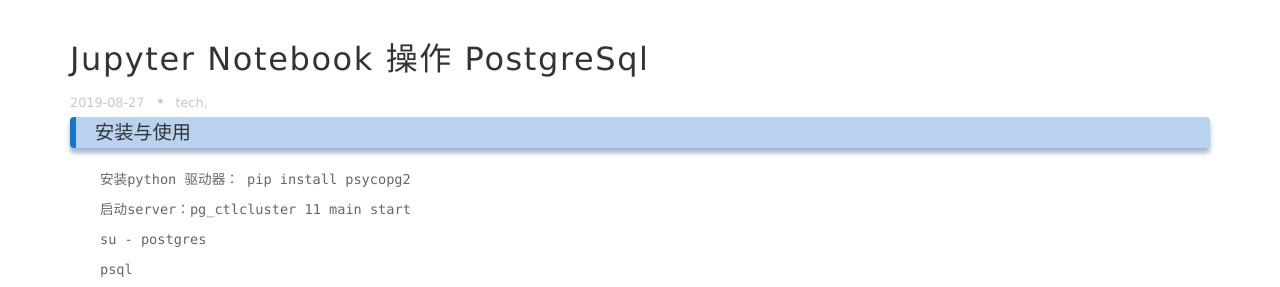
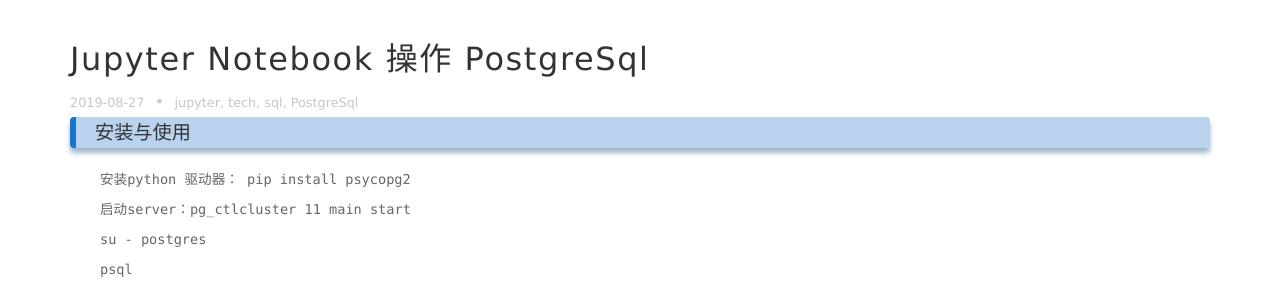
Before and after one commit to Albert-W/cool-panda, a Jekyll site: the page built from _posts/2019-08-27-PostgreSql 使用Jupyter.md, in a window 1280 px wide. Shown: the top 287 px of the page. Built offline with Jekyll 4.4.1, drawn with Linux system fonts in a browser that asks for light colours.

Commit message:
fix tags

```diff
--- a/_layouts/jupyter.html
+++ b/_layouts/jupyter.html
@@ -8,7 +8,11 @@
             {% else %} {{ page.title }} {%endif%}
         </h1>
         <div class="post-meta">
-            <time datetime="{{page.date | date: date_to_xmlschema}}" itemprop="datePublished" class="post-meta__date date">{{page.date | date: "%F"}}</time> &#8226; <span class="post-meta__tags tags">{{page.tags | join:' '}}</span>
+            <time datetime="{{page.date | date: date_to_xmlschema}}" itemprop="datePublished" class="post-meta__date date">
+                {{page.date | date: "%F"}}
+
+            </time> &#8226;
+            <span class="post-meta__tags tags">jupyter,  {{page.tags | join:', '}}</span>
 
         </div>
 
--- a/_layouts/post.html
+++ b/_layouts/post.html
@@ -10,7 +10,10 @@
             {% else %} {{ page.title }} {%endif%}
         </h1>
         <div class="post-meta">
-            <time datetime="{{page.date | date: date_to_xmlschema}}" itemprop="datePublished" class="post-meta__date date">{{page.date | date: "%F"}}</time> &#8226; <span class="post-meta__tags tags">{{page.tags | join:' '}}</span>
+            <time datetime="{{page.date | date: date_to_xmlschema}}" itemprop="datePublished" class="post-meta__date date">
+              {{page.date | date: "%F"}}
+            </time> &#8226;
+            <span class="post-meta__tags tags">poster, {{page.tags | join:', '}}</span>
 
         </div>
 
--- a/_posts/2019-08-27-PostgreSql 使用Jupyter.md
+++ b/_posts/2019-08-27-PostgreSql 使用Jupyter.md
@@ -2,7 +2,7 @@
 layout: jupyter
 title: Jupyter Notebook 操作 PostgreSql
 website: ''
-tags: tech,
+tags: tech sql PostgreSql
 ---
 
 ### 安装与使用
```
